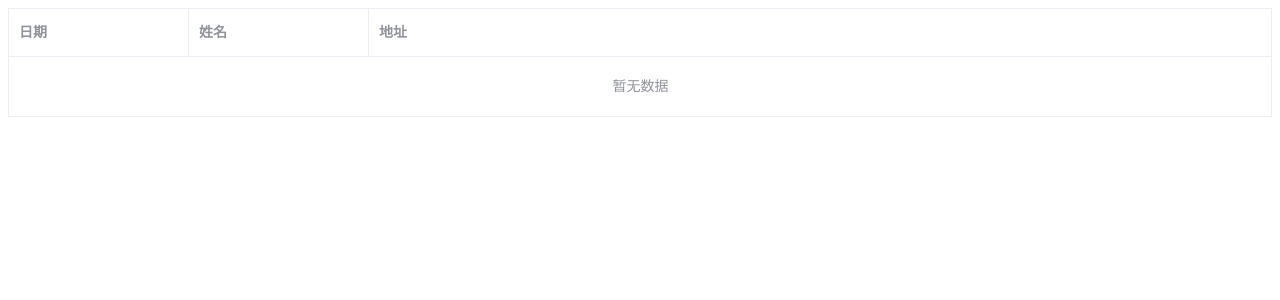
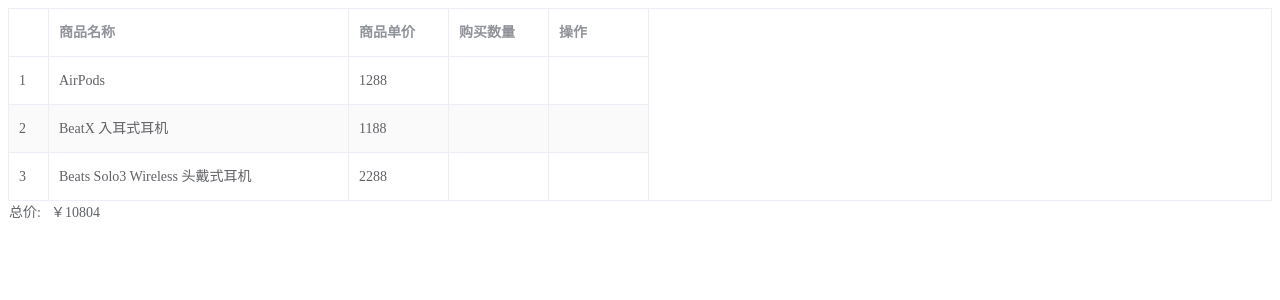
Before and after one commit to OpeningGithub/cart_young, a Vue app: page / in a window 1280 px wide. Shown: the top 300 px of the page. Built offline with nearby package versions, Linux system fonts and the light colour scheme.

Commit message:
完成Table及Description的前端显示，Table to-do两个slot实现滑动框及按钮，Descriptions to-do实现货币数字的特定显示 * /src/views/cartTable.vue /src/plugins/element.js

```diff
--- a/src/plugins/element.js
+++ b/src/plugins/element.js
@@ -1,8 +1,10 @@
 import Vue from 'vue'
 import {
-  Button, Table, TableColumn
+  Button, Table, TableColumn, Descriptions, DescriptionsItem
 } from 'element-ui'
 
 Vue.use(Button)
 Vue.use(Table)
 Vue.use(TableColumn)
+Vue.use(Descriptions)
+Vue.use(DescriptionsItem)
--- a/src/views/cartTable.vue
+++ b/src/views/cartTable.vue
@@ -1,29 +1,54 @@
 <template>
   <div>
-    <el-table
-      :data="tableData"
-      border
-      style="width: 100%">
-      <el-table-column
-        prop="date"
-        label="日期"
-        width="180">
-      </el-table-column>
-      <el-table-column
-        prop="name"
-        label="姓名"
-        width="180">
-      </el-table-column>
-      <el-table-column
-        prop="address"
-        label="地址">
-      </el-table-column>
+    <el-table :data="tableData" border stripe style="width: 100%">
+      <el-table-column type="index" width="40"></el-table-column>
+      <el-table-column prop="name" label="商品名称" width="300"></el-table-column>
+      <el-table-column prop="price" label="商品单价" width="100"></el-table-column>
+      <el-table-column label="购买数量" width="100"></el-table-column>
+      <el-table-column label="操作" width="100"></el-table-column>
     </el-table>
+    <el-descriptions>
+      <el-descriptions-item label="总价">￥{{ totalPrice }}</el-descriptions-item>
+    </el-descriptions>
   </div>
 </template>
 
 <script>
-export default {}
+export default {
+  data () {
+    return {
+      tableData: [
+        {
+          id: 1,
+          name: 'AirPods',
+          price: 1288,
+          amount: 2
+        },
+        {
+          id: 2,
+          name: 'BeatX 入耳式耳机',
+          price: 1188,
+          amount: 5
+        },
+        {
+          id: 3,
+          name: 'Beats Solo3 Wireless 头戴式耳机',
+          price: 2288,
+          amount: 1
+        }
+      ],
+      totalPrice: 0
+    }
+  },
+  methods () {
+
+  },
+  created () {
+    for (let i = 0; i < this.tableData.length; ++i) {
+      this.totalPrice += this.tableData[i].amount * this.tableData[i].price
+    }
+  }
+}
 </script>
 
 <style></style>
```
